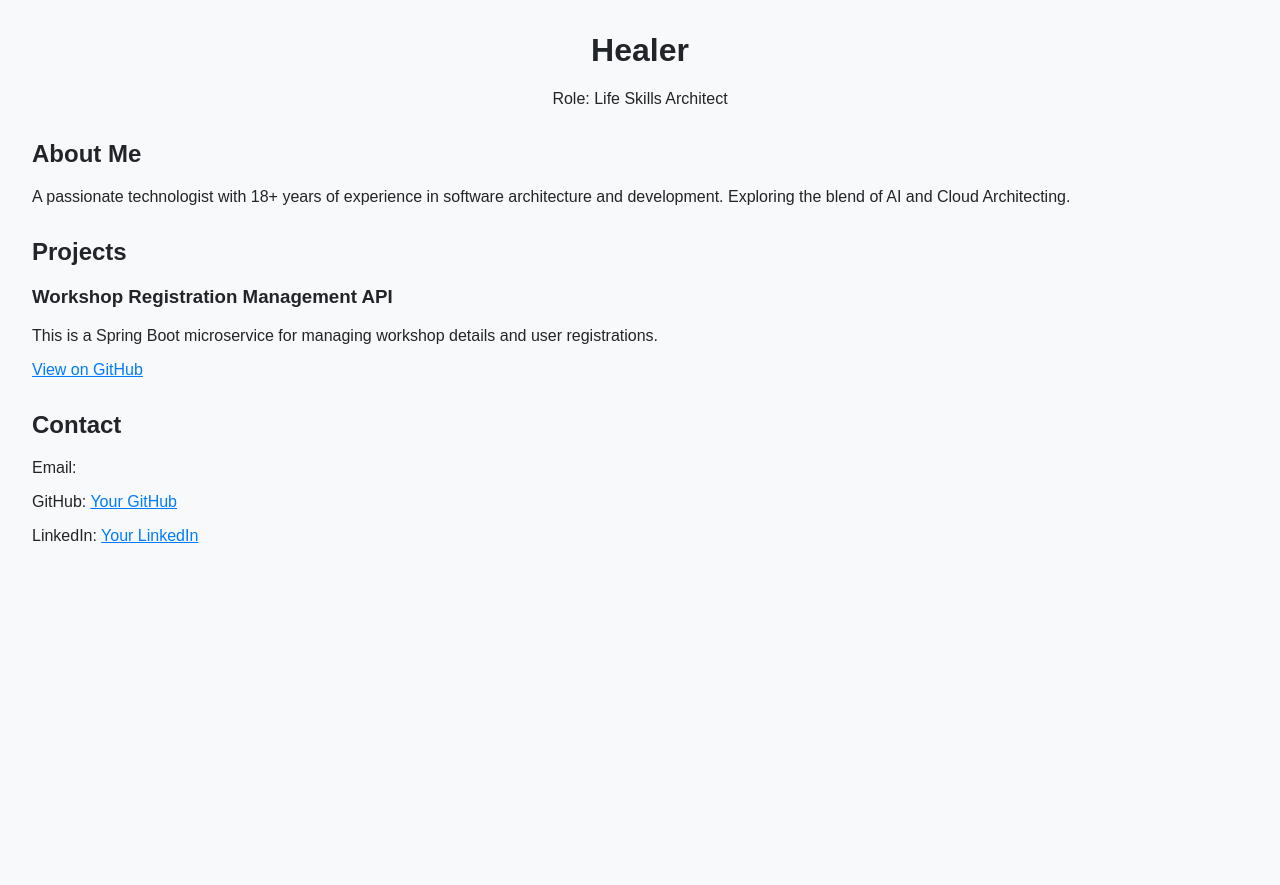
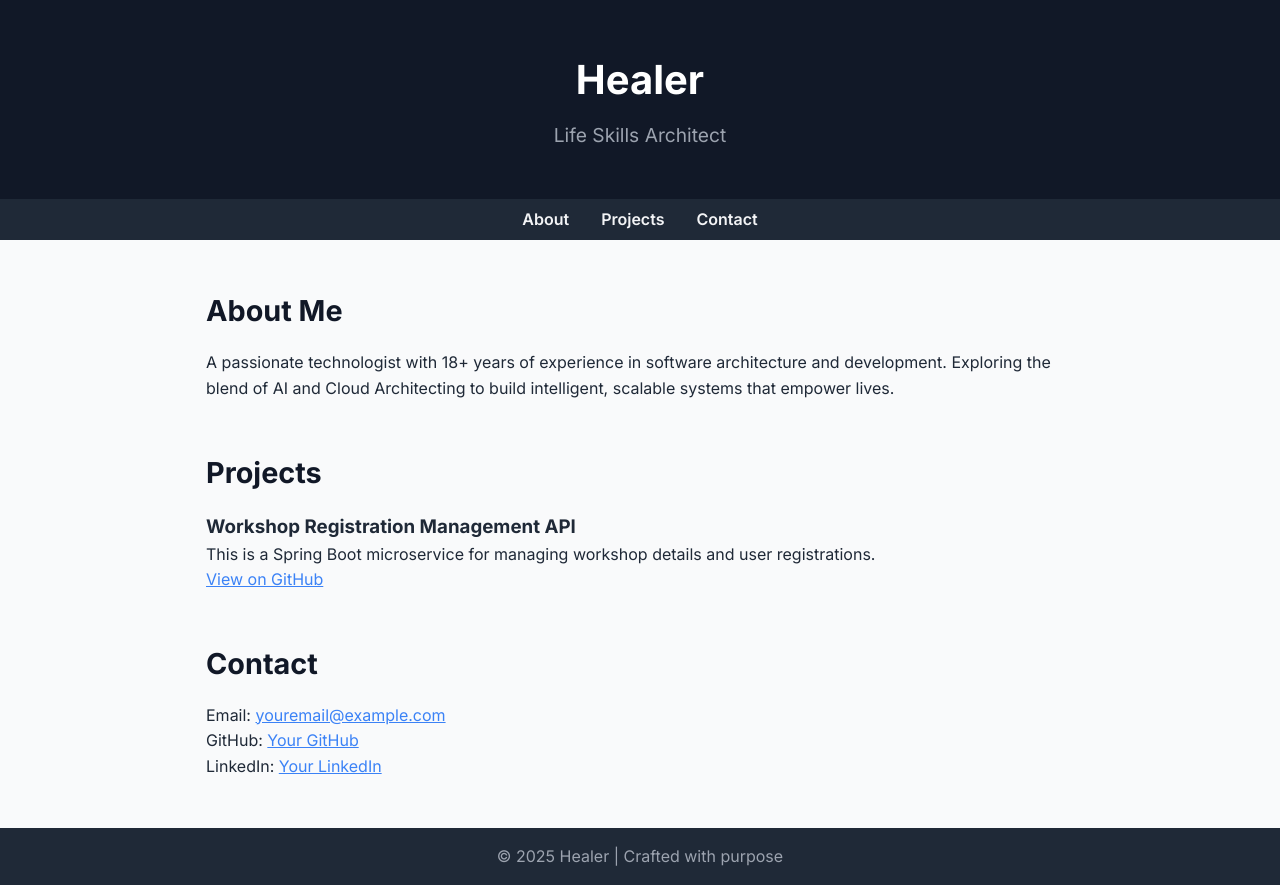
Before and after one commit to ichunmun/devfolio-healer, a plain HTML site: page index.html in a window 1280 px wide. Before the commit the page ends 800 px from the top, so only its background shows below. Drawn offline with Linux system fonts and the light colour scheme.

Commit message:
update index

```diff
--- a/index.html
+++ b/index.html
@@ -1,33 +1,116 @@
-
 <!DOCTYPE html>
 <html lang="en">
 <head>
-    <meta charset="UTF-8">
-    <title>Healer - Life Skills Architect</title>
-    <link rel="stylesheet" href="style.css">
+  <meta charset="UTF-8" />
+  <meta name="viewport" content="width=device-width, initial-scale=1.0" />
+  <title>Healer | Life Skills Architect</title>
+  <link href="https://fonts.googleapis.com/css2?family=Inter:wght@400;600;700&display=swap" rel="stylesheet" />
+  <style>
+    * {
+      margin: 0;
+      padding: 0;
+      box-sizing: border-box;
+    }
+    body {
+      font-family: 'Inter', sans-serif;
+      background-color: #f9fafb;
+      color: #1f2937;
+      line-height: 1.6;
+    }
+    header {
+      background-color: #111827;
+      color: #fff;
+      padding: 3rem 1rem;
+      text-align: center;
+    }
+    header h1 {
+      font-size: 2.5rem;
+      margin-bottom: 0.5rem;
+    }
+    header p {
+      font-size: 1.2rem;
+      color: #9ca3af;
+    }
+    nav {
+      background-color: #1f2937;
+      display: flex;
+      justify-content: center;
+      padding: 0.5rem;
+    }
+    nav a {
+      color: #f3f4f6;
+      text-decoration: none;
+      margin: 0 1rem;
+      font-weight: 600;
+    }
+    nav a:hover {
+      text-decoration: underline;
+    }
+    .container {
+      max-width: 900px;
+      margin: 3rem auto;
+      padding: 0 1rem;
+    }
+    section {
+      margin-bottom: 3rem;
+    }
+    h2 {
+      color: #111827;
+      font-size: 1.8rem;
+      margin-bottom: 1rem;
+    }
+    p, li {
+      font-size: 1rem;
+    }
+    a {
+      color: #3b82f6;
+    }
+    footer {
+      background-color: #1f2937;
+      color: #9ca3af;
+      text-align: center;
+      padding: 1rem;
+    }
+  </style>
 </head>
 <body>
   <header>
     <h1>Healer</h1>
-        <p>Role: Life Skills Architect</p>
+    <p>Life Skills Architect</p>
   </header>
-    <section>
+
+  <nav>
+    <a href="#about">About</a>
+    <a href="#projects">Projects</a>
+    <a href="#contact">Contact</a>
+  </nav>
+
+  <div class="container">
+    <section id="about">
       <h2>About Me</h2>
-        <p>A passionate technologist with 18+ years of experience in software architecture and development. Exploring the blend of AI and Cloud Architecting.</p>
+      <p>
+        A passionate technologist with 18+ years of experience in software architecture and development.
+        Exploring the blend of AI and Cloud Architecting to build intelligent, scalable systems that empower lives.
+      </p>
     </section>
-    <section>
+
+    <section id="projects">
       <h2>Projects</h2>
-        <article>
       <h3>Workshop Registration Management API</h3>
       <p>This is a Spring Boot microservice for managing workshop details and user registrations.</p>
-            <a href="<!-- GITHUB_REPO_LINK -->">View on GitHub</a>
-        </article>
+      <p><a href="https://github.com/your-username/cloud-java-microservice-lifeskills-api" target="_blank">View on GitHub</a></p>
     </section>
-    <section>
+
+    <section id="contact">
       <h2>Contact</h2>
-        <p>Email: <strong><!-- YOUR_EMAIL --></strong></p>
-        <p>GitHub: <a href="<!-- YOUR_GITHUB -->">Your GitHub</a></p>
-        <p>LinkedIn: <a href="<!-- YOUR_LINKEDIN -->">Your LinkedIn</a></p>
+      <p>Email: <a href="mailto:youremail@example.com">youremail@example.com</a></p>
+      <p>GitHub: <a href="https://github.com/your-username" target="_blank">Your GitHub</a></p>
+      <p>LinkedIn: <a href="https://linkedin.com/in/your-linkedin-id" target="_blank">Your LinkedIn</a></p>
     </section>
+  </div>
+
+  <footer>
+    <p>&copy; 2025 Healer | Crafted with purpose</p>
+  </footer>
 </body>
 </html>
```
Lines whose indentation alone changed are shown as unchanged.
